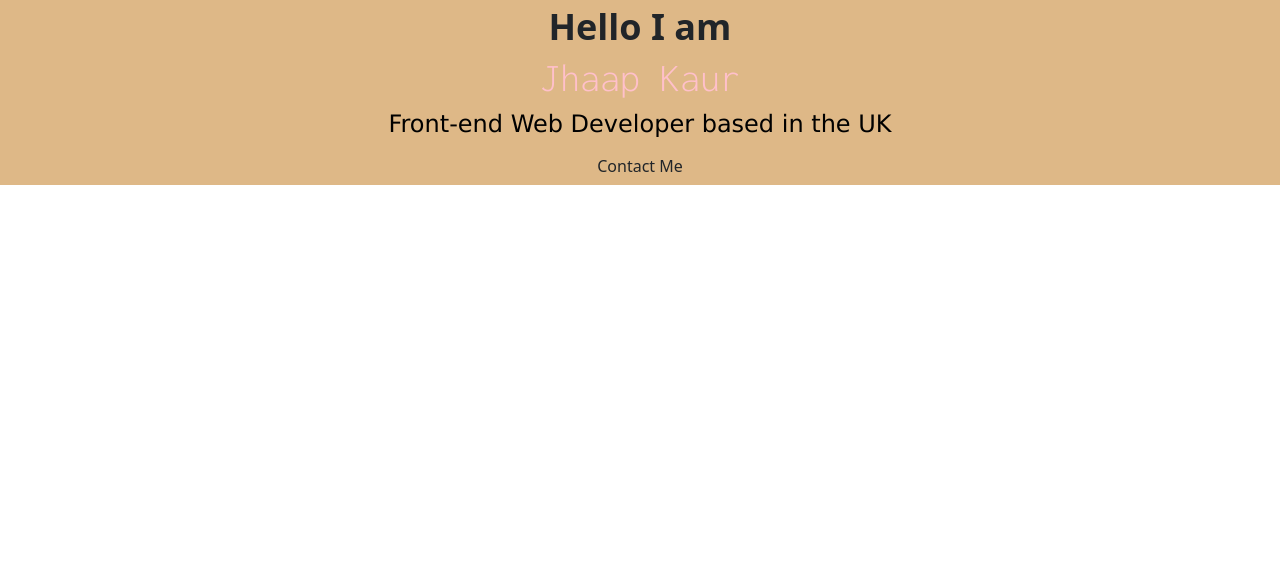
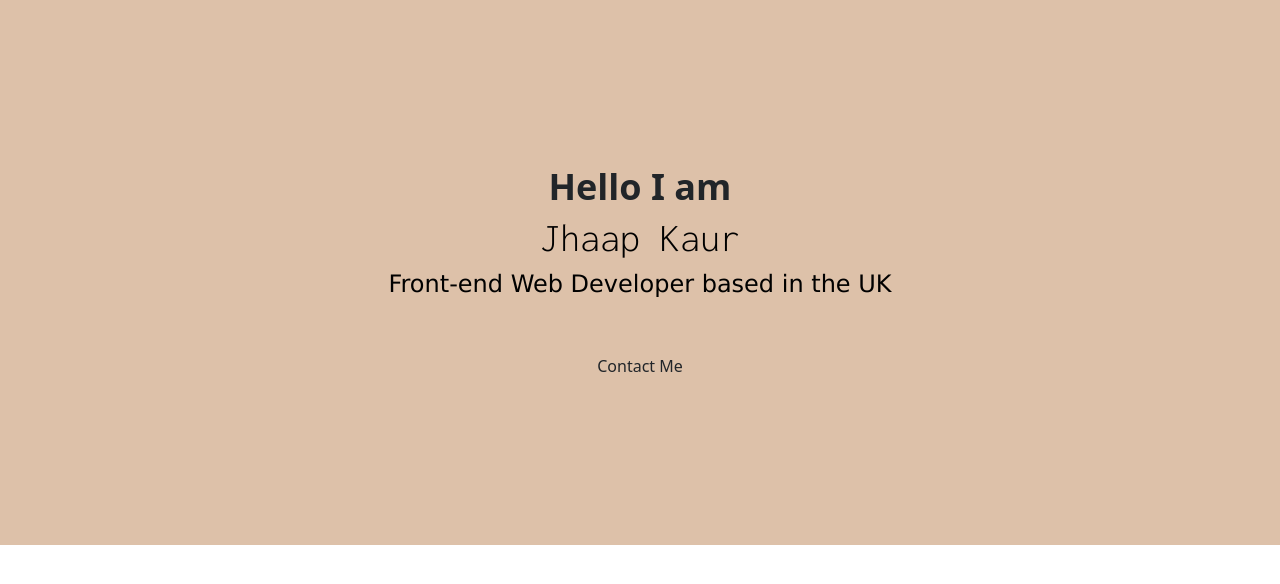
Before and after one commit to JhaapKaur/Portfolio-project, a plain HTML site: page index.html in a window 1280 px wide. Drawn offline with nearby package versions, Linux system fonts and the light colour scheme.

Commit message:
Styles updated

```diff
--- a/index.html
+++ b/index.html
@@ -25,8 +25,10 @@
       <div class="hero">
       <p> Hello I am</p>
 <h1> Jhaap Kaur</h1>
-<h2>Front-end Web Developer based in the UK</h2>
+<h2 class= "mb-5" >Front-end Web Developer based in the UK</h2>
+<div>
 <a href ="#" class= "btn btn-branding">Contact Me</a>
+</div>
 </div>
   </body>
 </html>
--- a/styles/styles.css
+++ b/styles/styles.css
@@ -1,11 +1,22 @@
+:root {
+  --branding-color: rgb(235, 106, 127);
+  --heading-font-family: "Inconsolata", monospace;
+  --default-font-family: Verdana, Geneva, Tahoma, sans-serif;
+}
+
+body {
+  font-family: var(--default-font-family);
+}
+
 h1,
 h2,
 h3,
 h4,
 h5,
 h6 {
-  font-family: "Inconsolata", monospace;
-  color: pink;
+  font-family: var(--heading-font-family);
+  color: black;
+  font-weight: bold;
 }
 
 h1 {
@@ -16,9 +27,14 @@ h2 {
   color: black;
 }
 
+p {
+  font-weight: normal;
+}
+
 .hero {
-  background: burlywood;
+  background: rgb(221, 193, 169);
   text-align: center;
+  padding: 160px 20px;
 }
 
 .hero p {
@@ -32,3 +48,12 @@ h2 {
   font-weight: normal;
   font-size: 24px;
 }
+
+.btn-branding {
+  background: var (--branding-color);
+  border-radius: 4px;
+  color: white;
+  font-size: 18px;
+  line-height: 27px;
+  padding: 15px 30px;
+}
```
